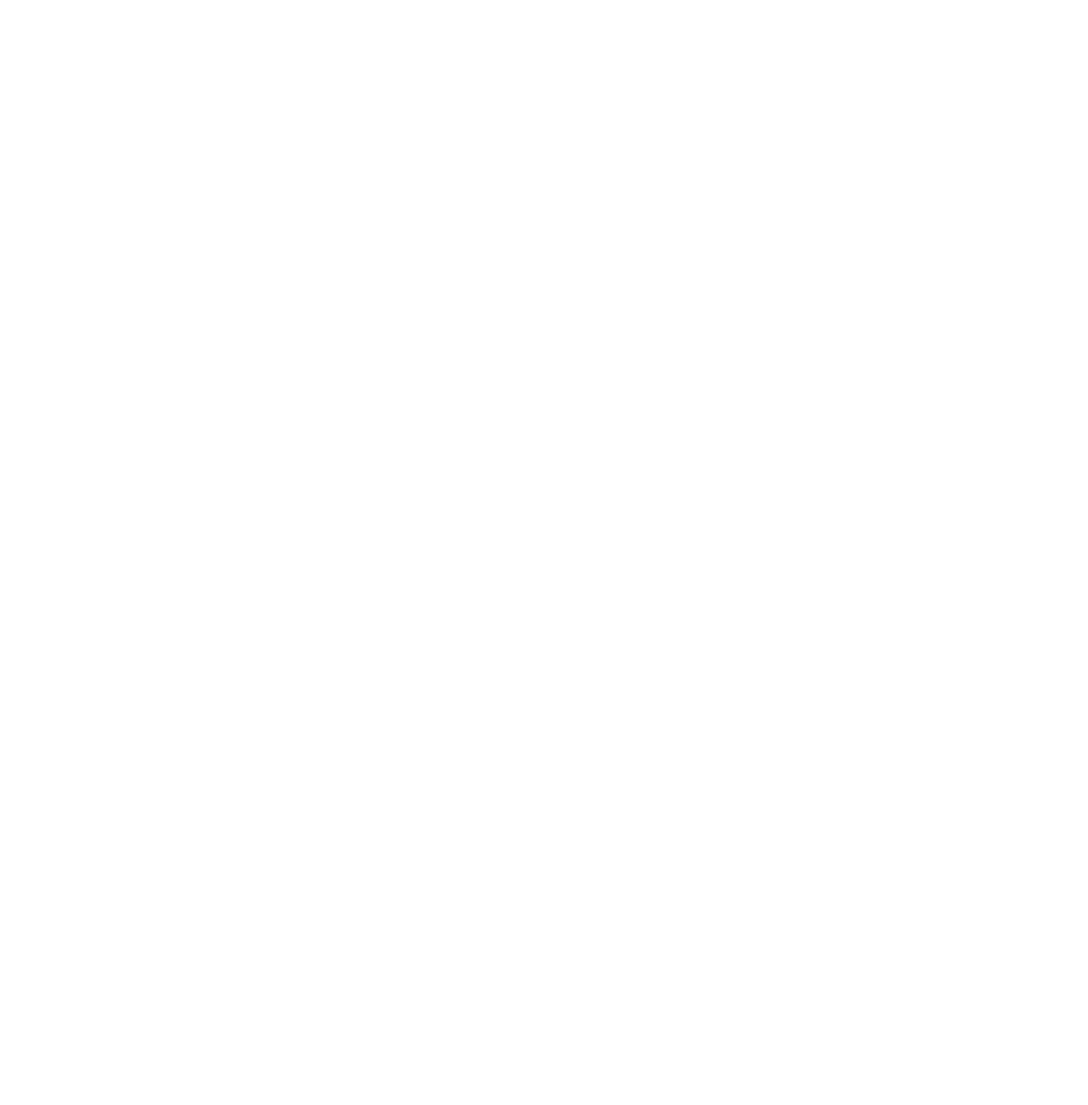
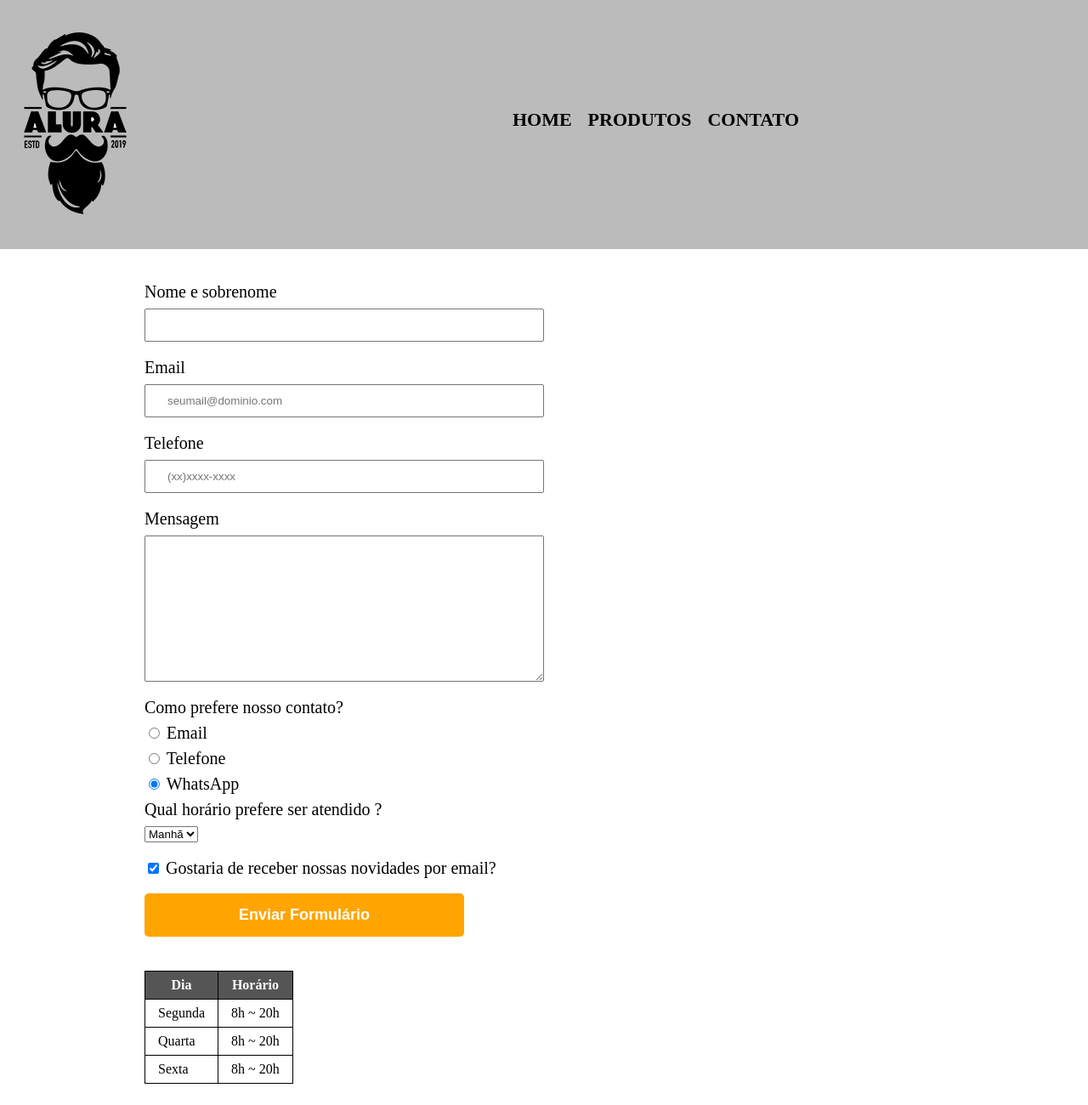
Before and after one commit to stefani-aguiar/barbearia-alura, a plain HTML site: page contatos.html in a window 1280 px wide. Shown: the top 1300 px of the page at 85% size. Before the commit the page ends 800 px from the top, so only its background shows below. Drawn offline with Linux system fonts and the light colour scheme.

Commit message:
finalizaçao pagina de contato

```diff
--- a/contatos.html
+++ b/contatos.html
@@ -1,13 +1,120 @@
 <!DOCTYPE html>
-<html lang="en">
+<html lang="pt-br">
+
 <head>
     <meta charset="UTF-8">
     <meta http-equiv="X-UA-Compatible" content="IE=edge">
     <meta name="viewport" content="width=device-width, initial-scale=1.0">
-    <title>Barbearia Alura</title>
-    <link rel="stylesheet" href="contato.css">
+    <title> Contato - Barbearia Alura</title>
+
+    <link rel="stylesheet" href="reset.css">
+    <link rel="stylesheet" href="style.css">
 </head>
+
 <body>
+    <header>
+        <div class="caixa">
+            <h1><img src="imagem/logo.png" alt="logo da Barbearia Alura"></h1>
+            <nav>
+                <ul>
+                    <li> <a href>Home</a></li>
+                    <li> <a href>Produtos</a></li>
+                    <li> <a href>Contato</a></li>
+                </ul>
+            </nav>
+        </div>
 
+    </header>
+    <main>
+        <form>
+            <label for="nomeesobrenome">Nome e sobrenome</label>
+            <input type="text" id="nomesobrenome" class="input-padrao" required>
+
+            <label for="email">Email</label>
+            <input type="text" id="email" class="input-padrao" required placeholder="seumail@dominio.com">
+
+            <label for="telefone">Telefone</label>
+            <input type="text" id="telefone" class="input-padrao" required placeholder="(xx)xxxx-xxxx">
+
+            <label for="mensagem">Mensagem</label>
+            <textarea cols="70" rows="10" id="mensagem" class="input-padrao"></textarea>
+
+            <fieldset>
+                <legend>Como prefere nosso contato?</legend>
+
+                <label for="radio-email">
+                    <input type="radio" name="contato" value="email" id="radio-email">
+                    Email
+                </label>
+
+
+                <label for="radio-telefone">
+                    <input type="radio" name="contato" value="telefone" id="radio-telefone">
+                    Telefone
+                </label>
+
+
+                <label for="radio-whatsapp">
+                    <input type="radio" name="contato" value="whtasapp" id="radio-whtasapp" checked>
+                    WhatsApp
+                </label>
+
+            </fieldset>
+
+            <fieldset>
+                <legend>Qual horário prefere ser atendido ?</legend>
+                <select>
+                    <option>Manhã</option>
+                    <option>Tarde</option>
+                    <option>Noite</option>
+                </select>
+            </fieldset>
+
+            <label class="checkbox"><input type="checkbox" checked> Gostaria de receber nossas novidades por
+                email?</label>
+
+            <input type="submit" name="contato" value="Enviar Formulário" class="enviar">
+
+        </form>
+
+        <table>
+
+            <thead>
+
+                <tr>
+                    <th>Dia</th>
+                    <th>Horário</th>
+                </tr>
+
+            </thead>
+
+            <tbody>
+
+                <tr>
+                    <td>Segunda</td>
+                    <td>8h ~ 20h</td>
+                </tr>
+
+                <tr>
+                    <td>Quarta</td>
+                    <td>8h ~ 20h</td>
+                </tr>
+
+                <tr>
+                    <td>Sexta</td>
+                    <td>8h ~ 20h</td>
+                </tr>
+
+            </tbody>
+
+        </table>
+
+    </main>
+
+    <footer>
+        <img src="imagem/logo-branco.png" alt="logo da Barbearia Alura">
+        <p class="copyrights">Copyright Barbearia Alura - 2019</p>
+    </footer>
 </body>
+
 </html>
--- /dev/null
+++ b/style-home.css
@@ -0,0 +1,47 @@
+#banner {
+    width: 100%;
+}
+
+.principal {
+    background: #cccccc;
+    padding: 30px;
+}
+.titulo-principal {
+    padding: 20px;
+}
+
+.titulo-centralizado {
+    text-align: center;
+}
+
+p {
+    text-align: center;
+}
+
+#missao {
+    font-size: 20px;
+}
+
+em strong {
+    color: red;
+}
+
+.itens {
+    font-style: italic;
+}
+
+.beneficios {
+    background-color: #ffffff;
+    padding: 20px;
+}
+
+ul {
+    display: inline-block;
+    vertical-align: top;
+    width: 20%;
+    margin-right: 15%;
+}
+
+.imagembeneficios {
+    width: 50%;
+}
--- a/style.css
+++ b/style.css
@@ -1,47 +1,157 @@
-#banner {
-    width: 100%;
+* {
+    box-sizing: border-box;
 }
 
-.principal {
-    background: #cccccc;
-    padding: 30px;
-}
-.titulo-principal {
-    padding: 20px;
+header {
+    background-color: #bbbbbb;
+    padding: 20px 0;
 }
 
-.titulo-centralizado {
-    text-align: center;
+.caixa {
+    position: relative;
+    width: 940px;
+    margin: 0 none;
 }
 
-p {
-    text-align: center;
+nav {
+    position: absolute;
+    top: 110px;
+    right: 0;
 }
 
-#missao {
-    font-size: 20px;
+nav li {
+    display: inline;
+    margin: 0 0 0 15px;
 }
 
-em strong {
-    color: red;
+nav a {
+    text-transform: uppercase;
+    color: #000000;
+    font-weight: bold;
+    font-size: 22px;
+    text-decoration: none;
 }
 
-.itens {
-    font-style: italic;
+nav a:hover {
+    color: #c78c19;
+    text-decoration: underline;
 }
 
-.beneficios {
-    background-color: #ffffff;
-    padding: 20px;
+.produtos {
+    width: 940px;
+    margin: 0 auto;
+    padding: 50px 0;
 }
 
-ul {
+.produtos li {
     display: inline-block;
+    text-align: center;
+    width: 30%;
     vertical-align: top;
-    width: 20%;
-    margin-right: 15%;
+    margin: 0 1.5%;
+    padding: 30px 20px;
+    box-sizing: border-box;
+    border-color: #000000;
+    border-width: 2px;
+    border-style: solid;
+    border-radius: 10px;
 }
 
-.imagembeneficios {
+.produtos li:hover {
+    border-color: #c78c19;
+}
+
+.produtos li:active {
+    border-color: #088c19;
+}
+
+.produtos li:hover h2 {
+    font-size: 34px;
+}
+
+.produtos h2 {
+    font-size: 30px;
+    font-weight: bold;
+}
+
+.produto-descricao {
+    font-size: 18px;
+}
+
+.produto-preco {
+    font-size: 22px;
+    font-weight: bold;
+    margin-top: 10px;
+}
+
+footer {
+    text-align: center;
+    background: url("imagem/bg.jpg");
+    padding: 40px 0;
+}
+
+.copyrights {
+    color: #ffffff;
+    font-size: 13px;
+    margin: 20px 0 0;
+}
+
+main {
+    width: 940px;
+    margin: 0 auto;
+}
+
+form {
+    margin: 40px 0;
+}
+
+form label,
+form legend {
+    display: block;
+    font-size: 20px;
+    margin: 0 0 10px;
+}
+
+.input-padrao {
+    display: block;
+    margin: 0 0 20px;
+    padding: 10px 25px;
     width: 50%;
 }
+
+.checkbox {
+    margin: 20px 0;
+}
+
+.enviar {
+    width: 40%;
+    padding: 15px 0;
+    background: orange;
+    color: white;
+    font-weight: bold;
+    font-size: 18px;
+    border: none;
+    border-radius: 5px;
+    transition: 1s;
+    cursor: pointer;
+}
+
+.enviar:hover {
+    background: darkorange;
+    transform: scale(1.2);
+}
+
+table {
+    margin: 20px 0 40px;
+}
+
+thead {
+    background: #555555;
+    color: white;
+    font-weight: bold;
+}
+
+td, th {
+    border: 1px solid #000000;
+    padding: 8px 15px;
+}
```
Also changed, not shown: index.html (+1 -1 lines), produtos.css (deleted, +0 -94 lines), produtos.html (+1 -1 lines).
